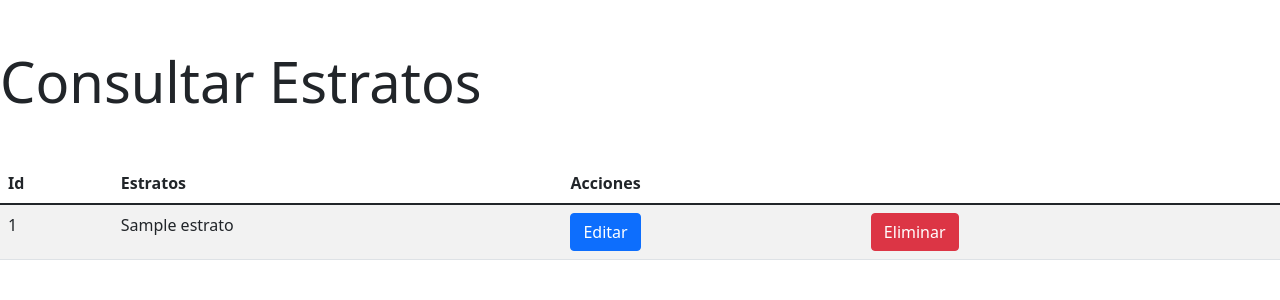
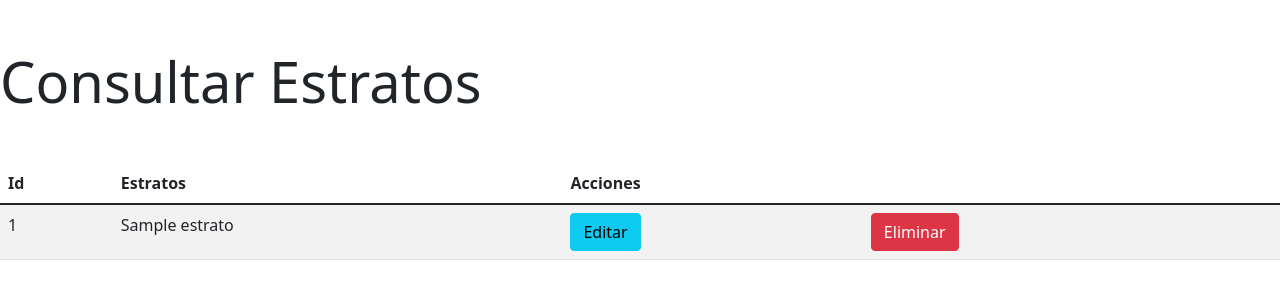
Before and after one commit to johanjof/Proyecto_historia_clinica, a PHP site: template view/Estrato/consult.php in a window 1280 px wide. Shown: the top 300 px of the page. Run offline with PHP 8.4, Linux system fonts and the light colour scheme; the template is opened without the code that fills it: most values are stand-ins (such as "Sample title", 1, 10 or a date in 2020); data that the repository does not hold is empty.

Commit message:
Este es el crud de estratos con unas nuevas configuraciones

```diff
--- a/controller/Estrato/EstratoController.php
+++ b/controller/Estrato/EstratoController.php
@@ -18,6 +18,7 @@ class EstratoController{
         $ejecutar=$obj->insert($sql);
         if ($ejecutar){
             echo redirect(getUrl("Estrato","Estrato","getInsert"));
+
         }else{
             echo "Estas en un error menor";
         }
--- a/view/Estrato/consult.php
+++ b/view/Estrato/consult.php
@@ -17,7 +17,7 @@
                 <tr>
                 <td><?php echo $estr['estr_id']; ?></td>
                 <td><?php echo $estr['estr_nombre']; ?></td>
-                <td><a href="<?=geturl('Estrato', 'Estrato', 'getUpdate', array('estr_id'=>$estr['estr_id']))?>"><button class='btn btn-primary'>Editar</button></a></td>
+                <td><a href="<?=geturl('Estrato', 'Estrato', 'getUpdate', array('estr_id'=>$estr['estr_id']))?>"><button class='btn btn-info'>Editar</button></a></td>
                 <td><a href="<?=geturl('Estrato', 'Estrato', 'getDelete', array('estr_id'=>$estr['estr_id']))?>"><button class='btn btn-danger'>Eliminar</button></a></td>
 
                 <td></td>
--- a/view/Estrato/delete.php
+++ b/view/Estrato/delete.php
@@ -1,5 +1,5 @@
 <div class="mt-5">
-    <h3 class="display-4">Eliminar Estrato</h3>
+    <h3 class="display-4">Seguro que quieres eliminar este Estrato</h3>
 </div>
 <div class="mt-5">
     <?php
```
